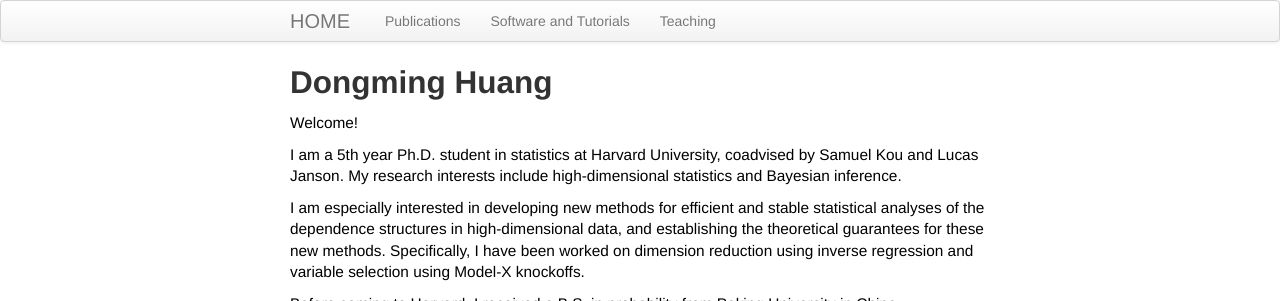
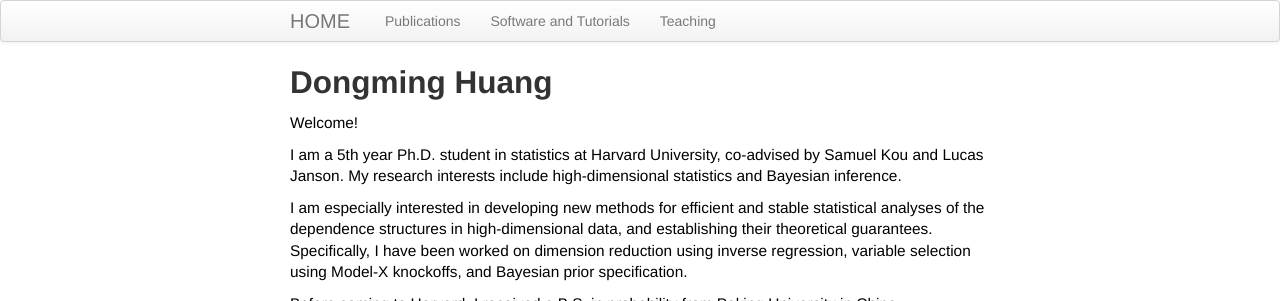
Before and after one commit to stathuang/dmhuang.github.io, a Jekyll site: the page built from index.md, in a window 1280 px wide, cut to the strip 0-301 px from the top of the page. Built offline with Jekyll 4.4.1, drawn with Linux system fonts in a browser that asks for light colours.

Commit message:
Update index.md

```diff
--- a/index.md
+++ b/index.md
@@ -9,9 +9,9 @@ description: Personal Webpage
 
 Welcome!
 
-I am a 5th year Ph.D. student in statistics at Harvard University, coadvised by Samuel Kou and Lucas Janson. My research interests include high-dimensional statistics and Bayesian inference.
+I am a 5th year Ph.D. student in statistics at Harvard University, co-advised by Samuel Kou and Lucas Janson. My research interests include high-dimensional statistics and Bayesian inference.
 
-I am especially interested in developing new methods for efficient and stable statistical analyses of the dependence structures in high-dimensional data, and establishing the theoretical guarantees for these new methods. Specifically, I have been worked on dimension reduction using inverse regression and variable selection using Model-X knockoffs.
+I am especially interested in developing new methods for efficient and stable statistical analyses of the dependence structures in high-dimensional data, and establishing their theoretical guarantees. Specifically, I have been worked on dimension reduction using inverse regression, variable selection using Model-X knockoffs, and Bayesian prior specification.
 
 Before coming to Harvard, I received a B.S. in probability from Peking University in China.
 
```
